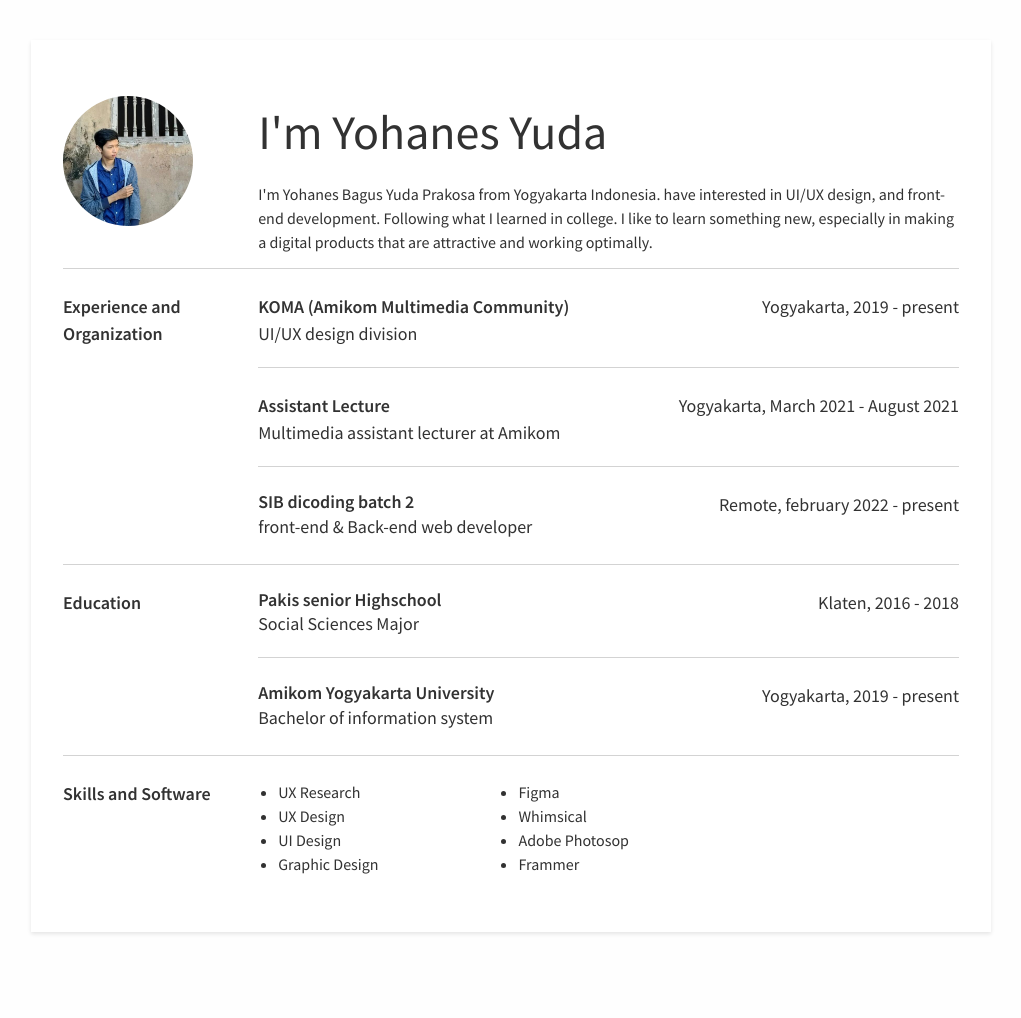
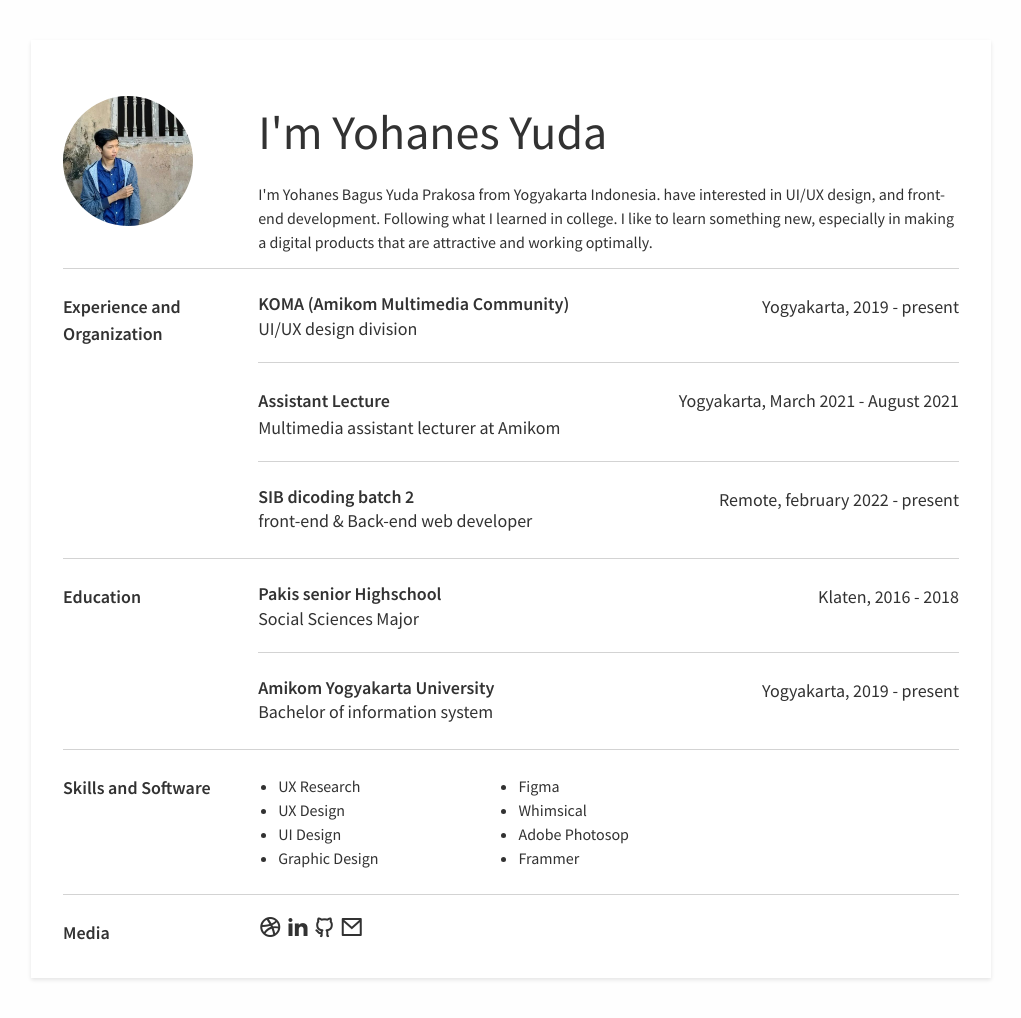
Before and after one commit to yohanesyuda/yohanesyuda.github.io, a plain HTML site: page index.html in a window 1280 px wide. Shown: the whole page, without its empty margins (129-1150 px from the left). Before the commit the page ends 972 px from the top, so only its background shows below. Drawn offline with nearby package versions, Linux system fonts and the light colour scheme; a script that the page names is missing.

Commit message:
Add media Section

```diff
--- a/index.html
+++ b/index.html
@@ -6,6 +6,7 @@
   <title>冰淇淋</title>
   <link href="https://fonts.googleapis.com/css?family=Source+Sans+Pro:300,400,600" rel="stylesheet">
   <link rel="stylesheet" href="https://cdnjs.cloudflare.com/ajax/libs/meyer-reset/2.0/reset.min.css">
+  <link href="https://cdn.jsdelivr.net/npm/remixicon@2.5.0/fonts/remixicon.css" rel="stylesheet">
   <link rel="stylesheet" href="style.css">
 </head>
 
@@ -31,8 +32,8 @@
         <div class="exp">
           <div class="exp-title-container">
             <div>
-              <a href="https://dribbble.com/YohanesYuda" target="_blank" class="exp-company">KOMA (Amikom Multimedia
-                Community)</a>
+              <div class="exp-company">KOMA (Amikom Multimedia
+                Community)</div>
               <div class="exp-title">UI/UX design division</div>
             </div>
             <div>
@@ -45,7 +46,6 @@
           <div class="exp-title-container">
             <div>
               <a href="https://youtu.be/iik25wqIuFo" target="_blank" class="exp-company">Assistant Lecture</a>
-              <!-- <div class="exp-company">Assistant Lecture</div> -->
               <div class="exp-title">Multimedia assistant lecturer at Amikom</div>
             </div>
             <div>
@@ -118,7 +118,20 @@
         </div>
       </div>
     </section>
+
+    <!-- media -->
+    <section>
+      <div class="section-title">Media</div>
+      <div class="media">
+        <a href="http://dribbble.com/YohanesYuda" target="_blank"><i class=" ri-dribbble-line ri-xl"></i></a>
+        <a href="https://www.linkedin.com/in/yohanes-bagus-yuda-prakosa-a5b7b2231/" target="_blank"><i
+            class="ri-linkedin-fill ri-xl"></i></a>
+        <a href="https://github.com/yohanesyuda" target="_blank"><i class="ri-github-line ri-xl"></i></a>
+        <a href="yohanesbagus56@gmail.com"><i class="ri-mail-line ri-xl"></i></a>
+      </div>
+    </section>
   </div>
+
 
   <script src="https://cdnjs.cloudflare.com/ajax/libs/typeit/7.0.4/typeit.min.js"></script>
   <script src="index.js"></script>
```
